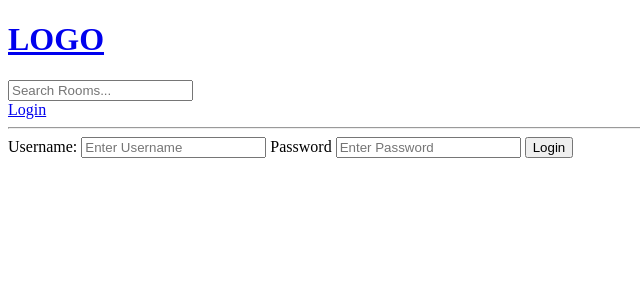
After one commit to Mz-scripter/Study-Hub, a Django app: page /login/ in a window 1280 px wide. The commit adds this page. Shown: the top 300 px of the page, without its empty margins (0-640 px from the left). Run offline with Django 5.2, Linux system fonts and the light colour scheme.

Commit message:
Implemented login and logout functionality.
This branch introduces user authentication and access control, focusing on secure login, logout, and authorization for room management. It restricts access to specific pages and actions based on user authentication status and ownership.

```diff
--- a/studyhub/base/templates/base/home.html
+++ b/studyhub/base/templates/base/home.html
@@ -35,8 +35,10 @@
         <div>
             {% for room in rooms %}
             <div>
+                {% if request.user == room.host %}
                 <a href="{% url 'update-room' room.id %}">Edit</a>
                 <a href="{% url 'delete-room' room.id %}">Delete</a>
+                {% endif %}
                 <span>@{{ room.host.username }}</span>
                 <h5>{{ room.id }} -- <a href="{% url 'room' room.id %}">{{ room.name }}</a></h5>
                 <small>{{ room.topic.name }}</small>
--- /dev/null
+++ b/studyhub/base/templates/base/login-register.html
@@ -0,0 +1,19 @@
+{% extends 'main.html' %}
+
+{% block content %}
+
+<div>
+    <form action="" method="post">
+        {% csrf_token %}
+
+        <label for="">Username:</label>
+        <input type="text" name="username" placeholder="Enter Username">
+
+        <label for="">Password</label>
+        <input type="password" name="password" placeholder="Enter Password">
+
+        <input type="submit" value="Login">
+    </form>
+</div>
+
+{% endblock %}
--- a/studyhub/base/urls.py
+++ b/studyhub/base/urls.py
@@ -3,6 +3,8 @@ from . import views
 
 
 urlpatterns = [
+    path('login/', views.loginPage, name='login'),
+    path('logout/', views.logoutUser, name='logout'),
     path('', views.home, name="home"),
     path('room/<str:pk>/', views.room, name="room"),
     path('create-room/', views.createRoom, name="create-room"),
--- a/studyhub/base/views.py
+++ b/studyhub/base/views.py
@@ -1,11 +1,43 @@
 from django.shortcuts import render, redirect
+from django.http import HttpResponse
+from django.contrib import messages
+from django.contrib.auth.decorators import login_required
 from django.db.models import Q
+from django.contrib.auth.models import User
+from django.contrib.auth import authenticate, login, logout
 from .models import Room, Topic
 from .forms import RoomForm
 
 # Create your views here.
 
 
+
+def loginPage(request): # Don't call the login view Login(), that is a Django function and will cause conflict
+
+    if request.user.is_authenticated:
+        return redirect('home')
+
+    if request.method == 'POST':
+        username = request.POST.get('username')
+        password = request.POST.get('password')
+        try:
+            user = User.objects.get(username=username)
+        except:
+            messages.error(request, 'User does not exist.')
+
+        user = authenticate(request, username=username, password=password)
+
+        if user is not None:
+            login(request, user)
+            return redirect('home')
+        else:
+            messages.error(request, 'Username or password incorrect.')
+    context = {}
+    return render(request, 'base/login-register.html', context)
+
+def logoutUser(request):
+    logout(request)
+    return redirect('home')
 
 def home(request):
     q = request.GET.get('q') if request.GET.get('q') != None else ''
@@ -24,6 +56,7 @@ def room(request, pk):
     context = {'room': room}
     return render(request, 'base/room.html', context)
 
+@login_required(login_url='/login')
 def createRoom(request):
     form = RoomForm
     if request.method == 'POST':
@@ -34,9 +67,14 @@ def createRoom(request):
     context = {'form': form}
     return render(request, 'base/room-form.html', context)
 
+@login_required(login_url='/login')
 def updateRoom(request, pk):
     room = Room.objects.get(id=pk)
     form = RoomForm(instance=room) # The form will be prefilled with the room value
+
+    if request.user != room.host:
+        return HttpResponse("You don't have permission to carry out that action")
+
     if request.method == 'POST':
         form = RoomForm(request.POST, instance=room)
         if form.is_valid():
@@ -45,8 +83,13 @@ def updateRoom(request, pk):
     context = {'form': form}
     return render(request, 'base/room-form.html', context)
 
+@login_required(login_url='/login')
 def deleteRoom(request, pk):
     room = Room.objects.get(id= pk)
+
+    if request.user != room.host:
+        return HttpResponse("You don't have permission to carry out that action")
+
     if request.method == 'POST':
         room.delete()
         return redirect('home')
--- a/studyhub/templates/main.html
+++ b/studyhub/templates/main.html
@@ -8,6 +8,14 @@
 <body>
     {% include 'navbar.html' %}
 
+    {% if messages %}
+    <ul class="messages">
+        {% for message in messages %}
+            <li {% if message.tags %} class="{{ message.tags }}" {% endif %}>{{ message }}</li>
+        {% endfor %}
+    </ul>
+    {% endif %}
+
     {% block content %}
 
     {% endblock %}
--- a/studyhub/templates/navbar.html
+++ b/studyhub/templates/navbar.html
@@ -6,4 +6,16 @@
     <input type="text" name="q" placeholder="Search Rooms...">
 </form>
 
+{% if request.user.is_authenticated %}
+
+<a href="{% url 'logout' %}">Logout</a>
+
+{% else %}
+
+<a href="{% url 'login' %}">Login</a>
+
+{% endif %}
+
+
+
 <hr>
```
Also changed, not shown: studyhub/db.sqlite3.
